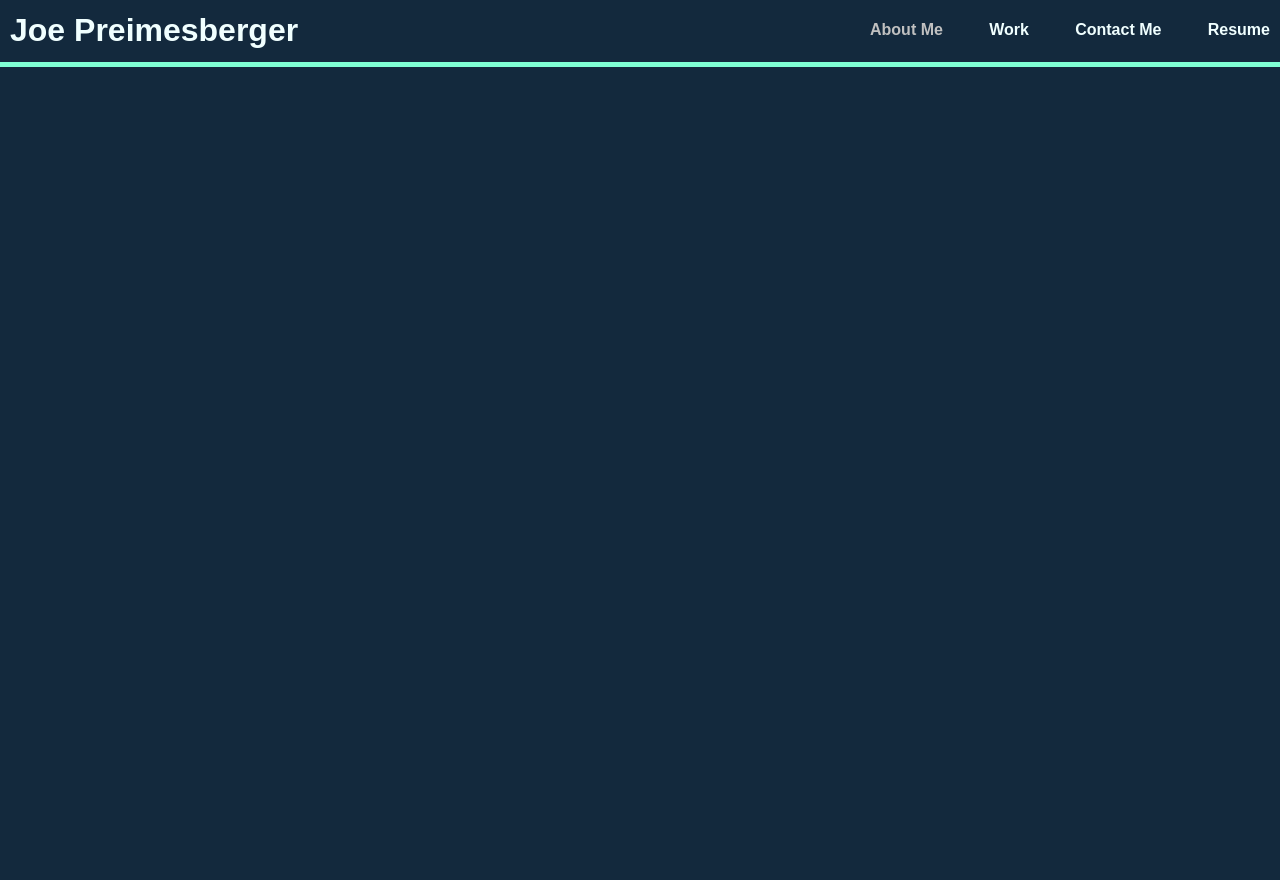
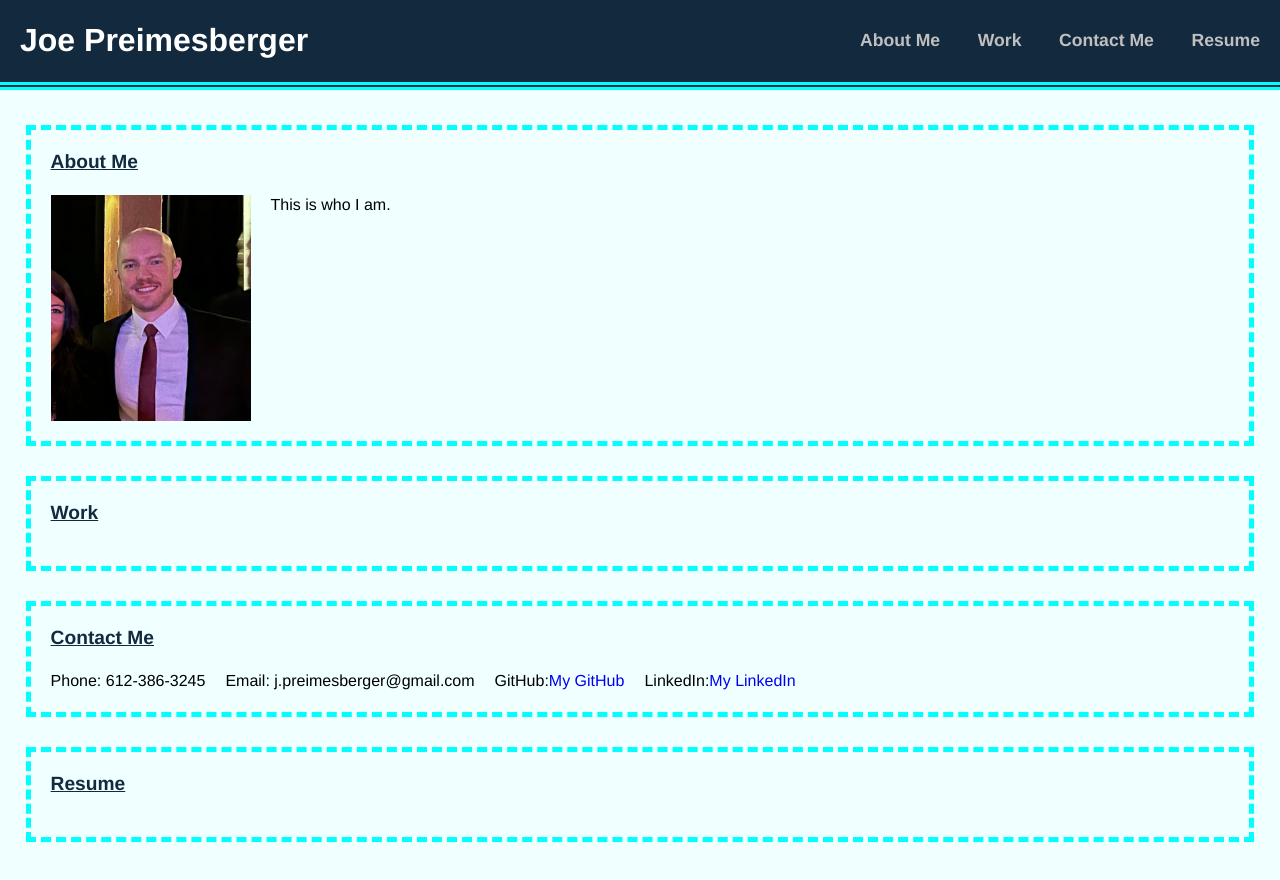
Before and after one commit to j-preim/portfolio, a plain HTML site: page index.html in a window 1280 px wide. Before the commit the page ends 800 px from the top, so only its background shows below. Drawn offline with Linux system fonts and the light colour scheme.

Commit message:
Adding main sections with formatting

```diff
--- a/assets/css/style.css
+++ b/assets/css/style.css
@@ -1,40 +1,115 @@
-* {
-    background-color: #13293d;
-    font-family: Arial, Helvetica, sans-serif;
+:root {
+  --primary: #13293d;
+  --secondary: aqua;
+  --light-text: silver;
 }
 
 body {
   display: flex;
   flex-direction: column;
+  font-family: Helvetica, sans-serif;
   line-height: 1.3;
+  background-color: azure;
+  width: 100%;
 }
 
-header {
+nav {
   display: flex;
   justify-content: space-between;
   align-items: center;
-    padding: 10px;
-    border-style: solid;
-    border-width: 0 0 5px 0;
-    border-color: aquamarine;
-    color: azure;
+  padding: 20px;
+  background-color: var(--primary);
+  border-bottom: 8px double var(--secondary);
+  color: white;
 }
 
 h1 {
   font-size: 200%;
+  font-weight: bold;
 }
 
 nav ul {
   display: flex;
   justify-content: space-between;
   min-width: 400px;
+  font-size: 110%;
+  font-weight: bold;
 }
 
 nav a {
-    color: silver;
+  color: var(--light-text);
   text-decoration: none;
 }
 
 nav a:hover {
-    color: gray;
+  color: gold;
 }
+
+main {
+  display: flex;
+  flex-direction: column;
+  flex: 1 1 auto;
+  max-width: 96%;
+  margin: 2%;
+}
+
+main section {
+  display: flex;
+  flex-direction: column;
+  align-items: flex-start;
+  border: 5px dashed var(--secondary);
+  margin: 10px 0px 20px 0px;
+  padding: 20px;
+}
+
+main section header {
+  padding-bottom: 20px;
+  font-size: 120%;
+  font-weight: bold;
+  text-decoration: underline;
+  color: var(--primary);
+}
+
+.about {
+  display: flex;
+  flex-direction: row;
+  justify-content: left;
+}
+
+.about img {
+  width: 200px;
+  margin-right: 20px;
+}
+
+.about p {
+  display: flex;
+  justify-content: space-between;
+}
+
+.contact {
+  display: flex;
+  flex-direction: row;
+  flex-wrap: wrap;
+}
+
+.contact p {
+    display: flex;
+    justify-content: left;
+    padding-right: 20px;
+}
+
+.contact a {
+    text-decoration: none;
+}
+
+@media screen and (max-width: 992px) {
+  .contact p {
+    width: 50%;
+  }
+}
+
+@media screen and (max-width: 768px) {
+  .contact p {
+    width: 50%;
+  }
+}
--- a/index.html
+++ b/index.html
@@ -7,17 +7,45 @@
     <link rel="stylesheet" type="text/css" href="./assets/css/style.css" />
     <title>Joe Preimesberger's Portfolio</title>
   </head>
+
   <body>
     <header>
-      <h1>Joe Preimesberger</h1>
       <nav>
+        <h1>Joe Preimesberger</h1>
         <ul>
-          <li><a href="https://google.com"><h2>About Me</h2></a></li>
-          <li><h2>Work</h2></li>
-          <li><h2>Contact Me</h2></li>
-          <li><h2>Resume</h2></li>
+          <li><a href="#about-me">About Me</a></li>
+          <li><a href="#work">Work</a></li>
+          <li><a href="#contact-me">Contact Me</a></li>
+          <li><a href="#resume">Resume</a></li>
         </ul>
       </nav>
     </header>
+
+    <main>
+      <section id="about-me">
+        <header>About Me</header>
+        <article class="about">
+          <img src="./assets/images/Headshot.jpg" />
+          <p>This is who I am.</p>
+        </article>
+      </section>
+      <section id="work">
+        <header>Work</header>
+        <article></article>
+      </section>
+      <section id="contact-me">
+        <header>Contact Me</header>
+        <article class="contact">
+            <p>Phone: 612-386-3245</p>
+            <p>Email: j.preimesberger@gmail.com</p>
+            <p>GitHub:<a href="https://github.com/j-preim/">My GitHub</a></p>
+            <p>LinkedIn:<a href="https://www.linkedin.com/in/joseph-preimesberger-5962802b/">My LinkedIn</a></p>
+        </article>
+      </section>
+      <section id="resume">
+        <header>Resume</header>
+        <article></article>
+      </section>
+    </main>
   </body>
 </html>
```
Also changed, not shown: assets/images/Headshot.jpg (added), 3 other files. Lines whose indentation alone changed are shown as unchanged.
